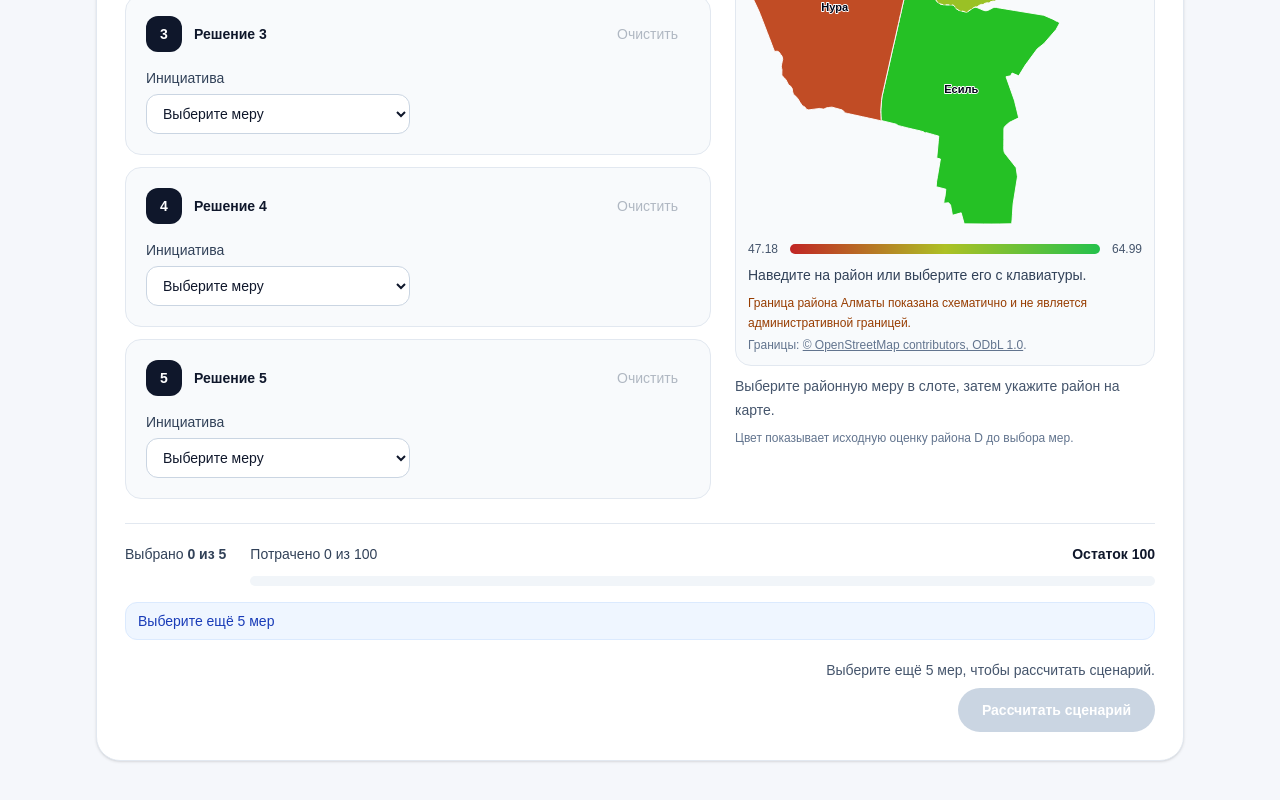
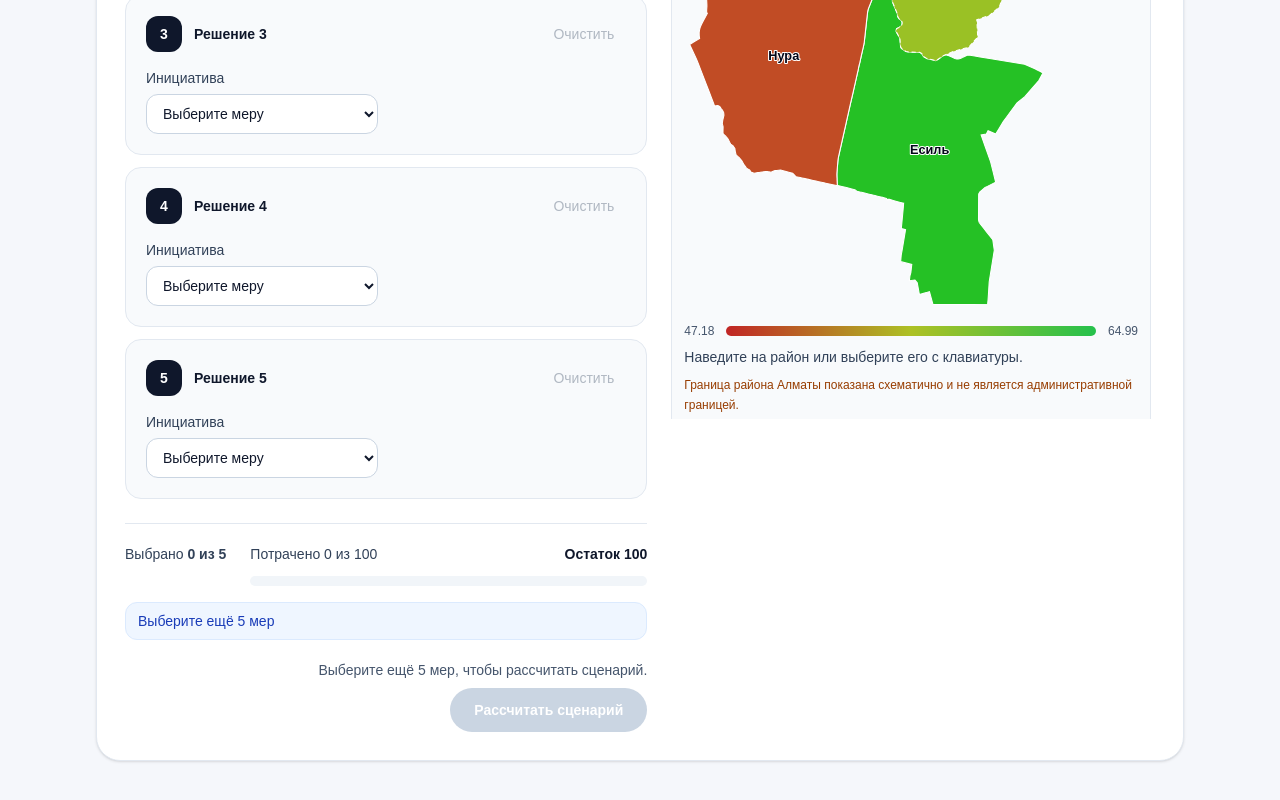
Before and after one commit to BAITC-Hacks/hack-ee17ec59-sts, a Next.js app: page / in a window 1280 px wide. Shown: the part 726-1526 px from the top of the page. Built offline with nearby package versions, Linux system fonts and the light colour scheme.

Commit message:
feat(layout): две колонки на ≥1200px, результаты справа

```diff
--- a/src/app/page.tsx
+++ b/src/app/page.tsx
@@ -21,8 +21,12 @@ export default function Home() {
         <p className="mt-4 max-w-3xl text-lg leading-8 text-slate-600">Выберите пять городских инициатив, распределите бюджет и увидьте, как меняется качество жизни в районах Астаны.</p>
       </header>
       {errors.length > 0 && <section className="rounded-2xl border border-rose-200 bg-rose-50 p-4 text-sm text-rose-800"><p className="font-semibold">Сценарий нужно исправить:</p><ul className="mt-2 list-disc space-y-1 pl-5">{errors.map((error, index) => <li key={`${error.code}-${index}`}>{error.message}</li>)}</ul></section>}
-      <ScenarioBuilder onSimulate={setResult} onErrors={setErrors} />
-      {result && <ResultsDashboard result={result} />}
+      <ScenarioBuilder
+        onSimulate={setResult}
+        onErrors={setErrors}
+        onScenarioChange={() => setResult(null)}
+        aside={result ? <ResultsDashboard result={result} /> : null}
+      />
     </main>
   );
 }
--- a/src/components/scenario/ScenarioBuilder.tsx
+++ b/src/components/scenario/ScenarioBuilder.tsx
@@ -1,6 +1,7 @@
 "use client";
 
-import { useMemo, useState } from "react";
+import { useEffect, useMemo, useRef, useState } from "react";
+import type { ReactNode } from "react";
 import {
   CONFIG,
   DISTRICTS,
@@ -21,6 +22,7 @@ type ScenarioBuilderProps = {
   onSimulate: (result: SimulationResult) => void;
   onErrors: (errors: ValidationError[]) => void;
   onScenarioChange?: () => void;
+  aside?: ReactNode;
 };
 
 const SLOT_COUNT = CONFIG.n_decisions;
@@ -49,11 +51,28 @@ export function toScenarioInput(slots: readonly ScenarioSlot[]): ScenarioInput {
   return { decisions };
 }
 
-export function ScenarioBuilder({ onSimulate, onErrors, onScenarioChange }: ScenarioBuilderProps) {
+export function ScenarioBuilder({ onSimulate, onErrors, onScenarioChange, aside }: ScenarioBuilderProps) {
   const [slots, setSlots] = useState<ScenarioSlot[]>(emptySlots);
   const [activeSlotIndex, setActiveSlotIndex] = useState<number | null>(null);
   const [lastResult, setLastResult] = useState<SimulationResult | null>(null);
   const [mapLayer, setMapLayer] = useState<"after" | "delta">("after");
+  const rightColumnRef = useRef<HTMLDivElement>(null);
+  const asideRef = useRef<HTMLDivElement>(null);
+  const hasAside = Boolean(aside);
+
+  useEffect(() => {
+    const column = rightColumnRef.current;
+    if (!column) return;
+    if (!lastResult) {
+      column.scrollTop = 0;
+      return;
+    }
+    const target = asideRef.current;
+    if (!hasAside || !target || !window.matchMedia("(min-width: 1200px)").matches) return;
+    const columnTop = column.getBoundingClientRect().top;
+    const targetInside = target.getBoundingClientRect().top - columnTop + column.scrollTop;
+    column.scrollTop = Math.max(0, targetInside - (80 - columnTop));
+  }, [lastResult, hasAside]);
   const input = useMemo(() => toScenarioInput(slots), [slots]);
   const validation = useMemo(() => validateScenario(input), [input]);
   const selectedCount = input.decisions.length;
@@ -163,7 +182,8 @@ export function ScenarioBuilder({ onSimulate, onErrors, onScenarioChange }: Scen
         </button>
       </div>
 
-      <div className="mt-6 grid items-start gap-6 lg:grid-cols-[minmax(0,1fr)_minmax(0,420px)]">
+      <div className="mt-6 grid min-w-0 items-start gap-6 min-[1200px]:grid-cols-[minmax(0,1.08fr)_minmax(0,1fr)] print:block">
+        <div className="min-w-0">
           <div className="grid min-w-0 gap-3">
             {slots.map((slot, index) => (
               <DecisionSlot
@@ -181,7 +201,32 @@ export function ScenarioBuilder({ onSimulate, onErrors, onScenarioChange }: Scen
               />
             ))}
           </div>
-        <div className="min-w-0 lg:sticky lg:top-4 print:static">
+
+          <div className="mt-6 border-t border-slate-200 pt-5">
+            <div className="flex flex-col gap-4 sm:flex-row sm:items-start sm:gap-6">
+              <p className="shrink-0 text-sm text-slate-700">Выбрано <strong>{selectedCount} из {slots.length}</strong></p>
+              <BudgetMeter selectedMeasureIds={input.decisions.map((decision) => decision.measureId)} />
+            </div>
+            <ValidationSummary errors={visibleErrors} remainingCount={remainingCount} valid={validation.valid} />
+            <div className="mt-5 flex flex-col items-start gap-2 sm:items-end">
+              {!validation.valid && (
+                <p id="calculate-hint" className="text-sm text-slate-600">
+                  {buttonHint}
+                </p>
+              )}
+              <button
+                type="button"
+                onClick={calculate}
+                disabled={!validation.valid}
+                aria-describedby={!validation.valid ? "calculate-hint" : undefined}
+                className="rounded-full bg-blue-700 px-6 py-3 text-sm font-semibold text-white shadow-sm transition hover:bg-blue-800 disabled:cursor-not-allowed disabled:bg-slate-300 disabled:shadow-none"
+              >
+                Рассчитать сценарий
+              </button>
+            </div>
+          </div>
+        </div>
+        <div ref={rightColumnRef} className="min-w-0 min-[1200px]:sticky min-[1200px]:top-4 min-[1200px]:max-h-[calc(100vh-2rem)] min-[1200px]:overflow-y-auto min-[1200px]:pr-1 print:static print:mt-6 print:max-h-none print:overflow-visible print:pr-0">
           <h3 className="text-lg font-semibold text-slate-950">Районы Астаны</h3>
           {lastResult && (
             <div className="mb-3 flex flex-wrap gap-2" role="group" aria-label="Слой карты">
@@ -220,30 +265,7 @@ export function ScenarioBuilder({ onSimulate, onErrors, onScenarioChange }: Scen
               ? mapLayer === "delta" ? "Цвет показывает изменение D после выбранных мер." : "Цвет показывает оценку D после выбранных мер."
               : "Цвет показывает исходную оценку района D до выбора мер."}
           </p>
-        </div>
-      </div>
-
-      <div className="mt-6 border-t border-slate-200 pt-5">
-        <div className="flex flex-col gap-4 sm:flex-row sm:items-start sm:gap-6">
-          <p className="shrink-0 text-sm text-slate-700">Выбрано <strong>{selectedCount} из {slots.length}</strong></p>
-          <BudgetMeter selectedMeasureIds={input.decisions.map((decision) => decision.measureId)} />
-        </div>
-        <ValidationSummary errors={visibleErrors} remainingCount={remainingCount} valid={validation.valid} />
-        <div className="mt-5 flex flex-col items-start gap-2 sm:items-end">
-          {!validation.valid && (
-            <p id="calculate-hint" className="text-sm text-slate-600">
-              {buttonHint}
-            </p>
-          )}
-          <button
-            type="button"
-            onClick={calculate}
-            disabled={!validation.valid}
-            aria-describedby={!validation.valid ? "calculate-hint" : undefined}
-            className="rounded-full bg-blue-700 px-6 py-3 text-sm font-semibold text-white shadow-sm transition hover:bg-blue-800 disabled:cursor-not-allowed disabled:bg-slate-300 disabled:shadow-none"
-          >
-            Рассчитать сценарий
-          </button>
+          {aside && <div ref={asideRef} className="mt-6 min-w-0">{aside}</div>}
         </div>
       </div>
     </section>
```
Lines whose indentation alone changed are shown as unchanged.
